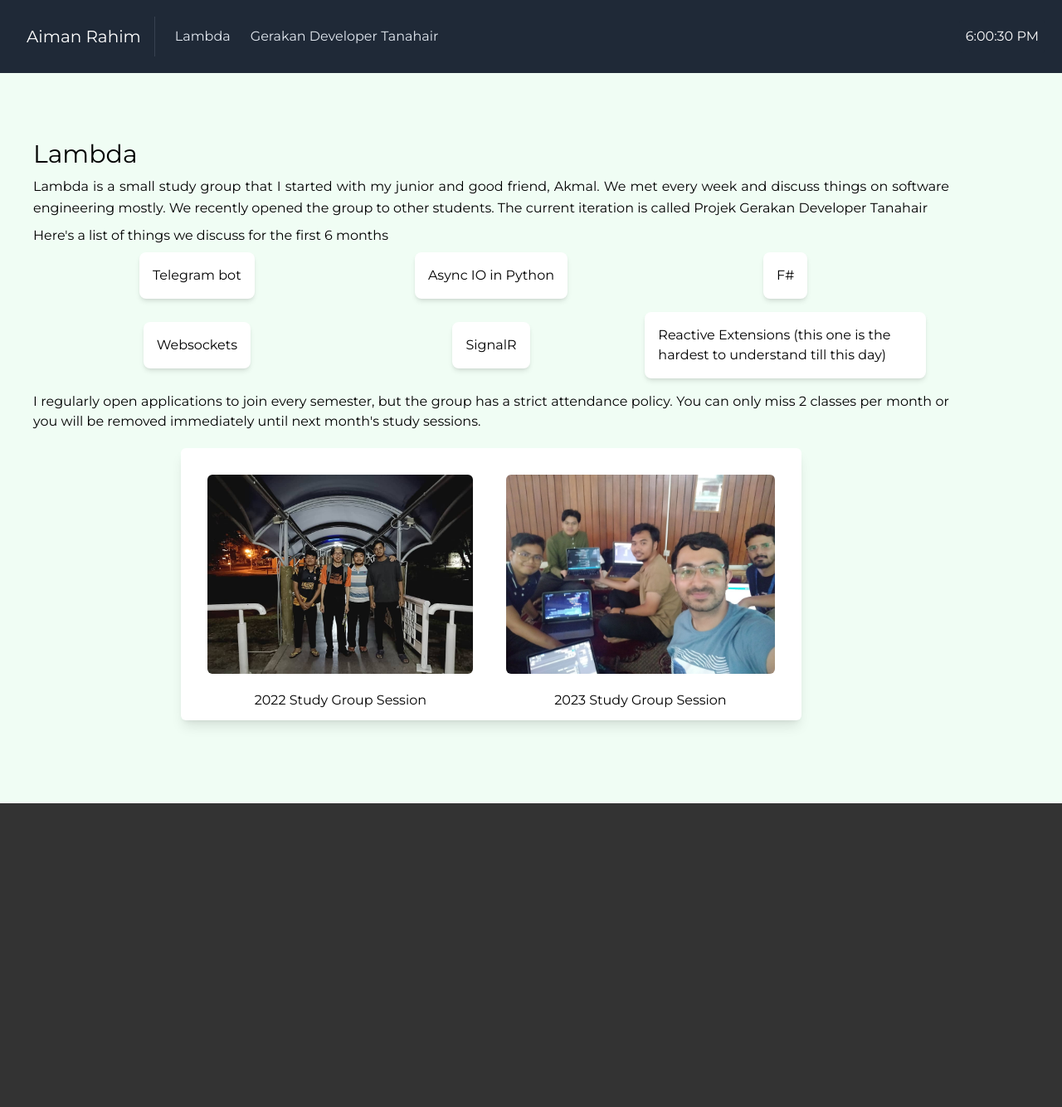
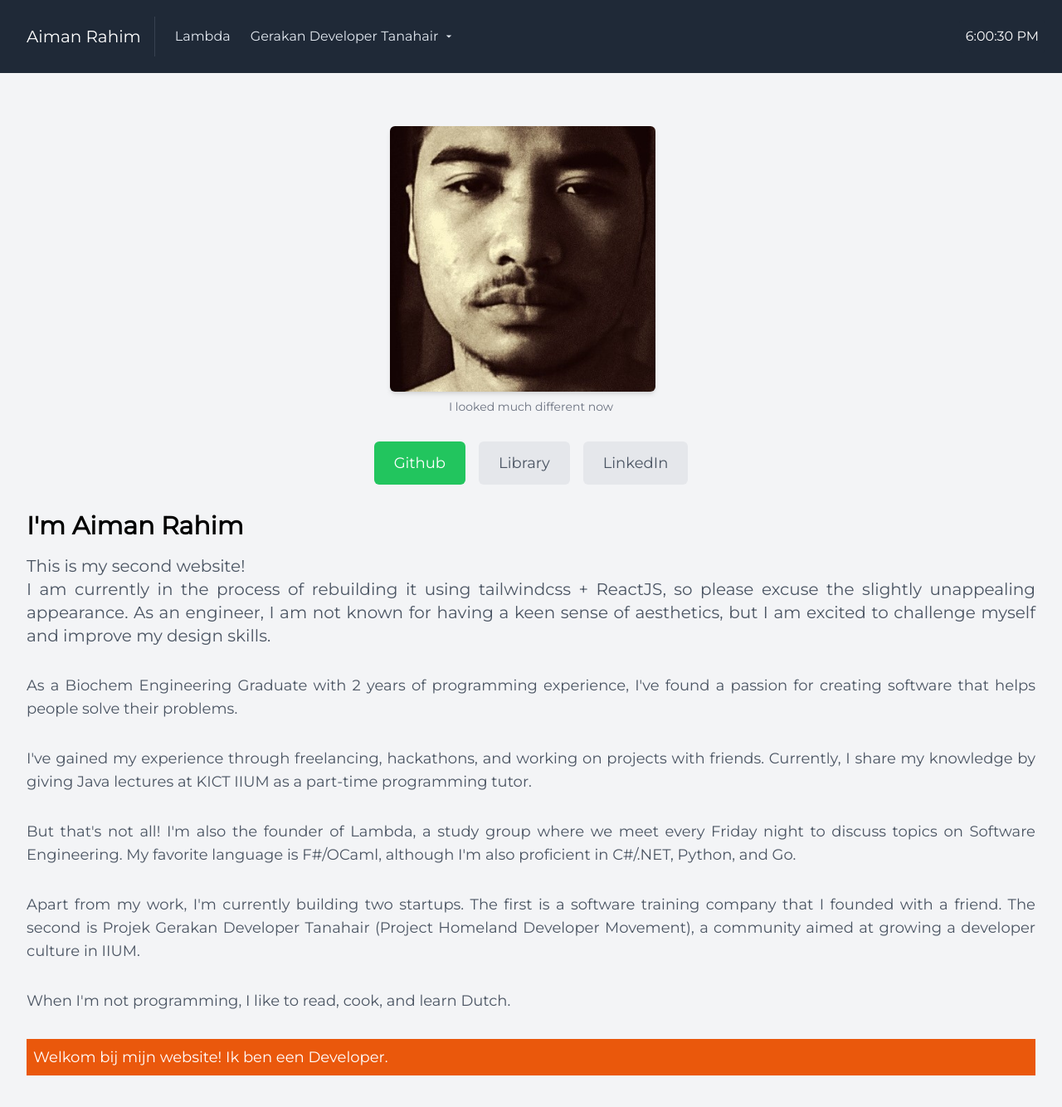
Before and after one commit to PlashSpeed-Aiman/PlashSpeed-Aiman.github.io, a React (Create React App) app: page /#/lambda in a window 1280 px wide. Shown: the top 1334 px of the page at 83% size. Before the commit the page ends 968 px from the top, so only its background shows below. Built offline with nearby package versions, Linux system fonts and the light colour scheme.

Commit message:
new update, link to library updated

```diff
--- a/src/App.js
+++ b/src/App.js
@@ -1,6 +1,6 @@
 import logo from "./logo.svg";
 import "./App.css";
-import About from "./components/AboutNormal";
+import About from "./components/AboutNew";
 import Navbar from "./components/Navbar";
 import Lambda from "./components/Lambda";
 import { HashRouter,Router, Route, Routes } from "react-router-dom";
@@ -8,16 +8,12 @@ function App() {
   return (
     <>
     <Navbar />
-    <HashRouter>
     <Routes>
       <Route index path="/" element={<About />} />
-
       <Route path="/lambda" element={<Lambda />} />
       </Routes>
 
 
-
-    </HashRouter>
 
 
 
--- a/src/Constants/LinkConsts.js
+++ b/src/Constants/LinkConsts.js
@@ -1,5 +1,5 @@
 export default class ProfileLinks{
     static GITHUB_LINK = "https://github.com/PlashSpeed-Aiman";
-    static LIBRARY_LINK = "https://liveiiumedu-my.sharepoint.com/personal/maiman_ar_live_iium_edu_my/_layouts/15/onedrive.aspx?id=%2Fpersonal%2Fmaiman%5Far%5Flive%5Fiium%5Fedu%5Fmy%2FDocuments%2FBooks%20and%20Important%20Document&ga=1"
+    static LIBRARY_LINK = "https://liveiiumedu-my.sharepoint.com/:f:/g/personal/maiman_ar_live_iium_edu_my/Emnc5dZc8J5KuWaLY7EaygcBbgMfxvOxFcunb3xHP5LIEQ?e=5ksttE"
     static LINKEDIN_LINK = "https://www.linkedin.com/in/aiman-rahim-4267091a3/"
 }
--- /dev/null
+++ b/src/components/AboutNew.js
@@ -0,0 +1,84 @@
+import { NavLink, Link } from "react-router-dom";
+import ProfileLinks from "../Constants/LinkConsts";
+import Hero from "../hero.jpg";
+export default function About() {
+  return (
+    <section class="flex items-center bg-gray-100 px-4 py-16 sm:px-6 lg:px-8">
+      <div class="container mx-auto grid grid-cols-1 gap-8 lg:grid-cols-1 lg:items-center">
+        <div className="hidden lg:mt-0 lg:col-span-1 lg:flex justify-center ">
+          <figure className="grid grid-cols-1 justify-items-center">
+            <img
+              className="rounded-md object-cover mr-5 w-80 h-80 shadow-md hover:shadow-lg transform transition duration-500 hover:scale-105"
+              src={Hero}
+              alt="mockup"
+            />
+            <figcaption className="text-sm font-medium text-gray-500 mt-2">
+              I looked much different now
+            </figcaption>
+          </figure>
+
+        </div>
+        <div class="flex flex-col sm:flex-row justify-center">
+            <a
+              href={ProfileLinks.GITHUB_LINK}
+              class="inline-flex items-center justify-center text-lg font-medium text-white bg-green-500 hover:bg-green-600 px-6 py-3 rounded-md mb-4 sm:mr-4 sm:mb-0"
+            >
+              Github
+            </a>
+            <a
+              href={ProfileLinks.LIBRARY_LINK}
+              class="inline-flex items-center justify-center text-lg font-medium text-gray-600 bg-gray-200 hover:bg-gray-300 px-6 py-3 rounded-md mb-4 sm:mr-4 sm:mb-0"
+            >
+              Library
+            </a>
+            <a
+              href={ProfileLinks.LINKEDIN_LINK}
+              class="inline-flex items-center justify-center text-lg font-medium text-gray-600 bg-gray-200 hover:bg-gray-300 px-6 py-3 rounded-md"
+            >
+              LinkedIn
+            </a>
+          </div>
+        <div class="lg:col-span-1">
+          <h1 class="text-3xl font-bold mb-4">I'm Aiman Rahim</h1>
+          <h2 class="text-xl font-medium text-gray-600 mb-8 text-justify">
+            This is my second website! <br /> I am currently in the process of
+            rebuilding it using tailwindcss + ReactJS, so please excuse the
+            slightly unappealing appearance. As an engineer, I am not known for
+            having a keen sense of aesthetics, but I am excited to challenge
+            myself and improve my design skills.
+          </h2>
+          <p class="text-lg leading-7 text-gray-600 mb-8 text-justify">
+            As a Biochem Engineering Graduate with 2 years of programming
+            experience, I've found a passion for creating software that helps
+            people solve their problems.
+          </p>
+          <p class="text-lg leading-7 text-gray-600 mb-8 text-justify">
+            I've gained my experience through freelancing, hackathons, and
+            working on projects with friends. Currently, I share my knowledge by
+            giving Java lectures at KICT IIUM as a part-time programming tutor.
+          </p>
+          <p class="text-lg leading-7 text-gray-600 mb-8 text-justify">
+            But that's not all! I'm also the founder of Lambda, a study group
+            where we meet every Friday night to discuss topics on Software
+            Engineering. My favorite language is F#/OCaml, although I'm also
+            proficient in C#/.NET, Python, and Go.
+          </p>
+          <p class="text-lg leading-7 text-gray-600 mb-8 text-justify">
+            Apart from my work, I'm currently building two startups. The first
+            is a software training company that I founded with a friend. The
+            second is Projek Gerakan Developer Tanahair (Project Homeland
+            Developer Movement), a community aimed at growing a developer
+            culture in IIUM.
+          </p>
+          <p class="text-lg leading-7 text-gray-600 mb-8 text-justify">
+            When I'm not programming, I like to read, cook, and learn Dutch.
+          </p>
+          <p class="bg-orange-600 text-lg text-white p-2 mb-8">
+            Welkom bij mijn website! Ik ben een Developer.
+          </p>
+
+        </div>
+      </div>
+    </section>
+  );
+}
--- a/src/components/Lambda.js
+++ b/src/components/Lambda.js
@@ -1,53 +1,56 @@
 import pic from "../1679732830286.jpg";
-import pic2 from "../2022.jpg"
+import pic2 from "../2022.jpg";
 export default function Lambda() {
   return (
-    <section>
-      <div className="container mx-auto flex px-10 py-20 md:flex-row flex-col items-center bg-green-50	">
-        <div className="lg:flex-grow  md:w-1/2 lg:pr-24 md:pr-16 flex flex-col md:items-start md:text-left mb-16 md:mb-0 items-center text-center">
-          <h1 className="  text-3xl">Lambda</h1>
-          <p className="mt-2 mb-2 leading-relaxed text-justify">
+    <section className="bg-gray-100">
+      <div class="container mx-auto px-4 py-16 md:px-24 md:py-32 lg:flex items-center">
+        <div class="lg:w-1/2 lg:pr-16">
+          <h1 class="text-5xl font-bold mb-6 text-gray-900">Lambda</h1>
+          <p class="text-lg leading-relaxed mb-8 text-gray-600">
             Lambda is a small study group that I started with my junior and good
-            friend, Akmal. We met every week and discuss things on software
-            engineering mostly. We recently opened the group to other students. The current iteration is called Projek Gerakan Developer Tanahair
+            friend, Akmal. We meet every week and discuss things on software
+            engineering mostly. We recently opened the group to other students.
+            The current iteration is called Projek Gerakan Developer Tanahair.
           </p>
-          <p>Here's a list of things we discuss for the first 6 months</p>
-          <ul className="mx-5 list-none grid lg:grid-cols-3 sm:grid-cols-1 place-items-center self-center  ">
-            <li className="rounded-lg bg-white shadow-md p-4 w-fit m-2 ">
-              Telegram bot</li>
-            <li className="rounded-lg bg-white shadow-md p-4 w-fit m-2 ">Async IO in Python</li>
-            <li className="rounded-lg bg-white shadow-md p-4 w-fit m-2 ">F#</li>
-            <li className="rounded-lg bg-white shadow-md p-4 w-fit m-2 ">Websockets</li>
-            <li className="rounded-lg bg-white shadow-md p-4 w-fit m-2 ">SignalR</li>
-            <li className="rounded-lg bg-white shadow-md p-4 w-fit m-2 ">
+          <div class="mb-8">
+            <h2 class="text-xl font-bold mb-4 text-gray-900">
+              Topics We Cover
+            </h2>
+            <ul class="list-disc pl-6 text-gray-600">
+              <li>Telegram bot</li>
+              <li>Async IO in Python</li>
+              <li>F#</li>
+              <li>Websockets</li>
+              <li>SignalR</li>
+              <li>
                 Reactive Extensions (this one is the hardest to understand till
                 this day)
               </li>
             </ul>
-          <p className="mt-2 text-justify">
+          </div>
+          <p class="text-lg leading-relaxed mb-8 text-gray-600">
             I regularly open applications to join every semester, but the group
             has a strict attendance policy. You can only miss 2 classes per
             month or you will be removed immediately until next month's study
             sessions.
           </p>
-          <div className="bg-white px-3 py-3 rounded-md	shadow-lg flex flex-col sm:flex-row justify-center mx-auto my-5">
-            <figure className=" grid grid-cols-1 justify-items-center ">
+        </div>
+        <div class="lg:w-1/2">
+          <div class="grid grid-cols-2 gap-4">
             <img
-                className=" object-cover  h-60 max-w-96 mx-5 md:my-5  rounded-md"
+              class="object-cover h-64 md:h-96 rounded-lg shadow-lg"
               src={pic2}
               alt="Lambda"
             />
-              <figcaption>2022 Study Group Session</figcaption>
-            </figure>
-            <figure className=" object-cover grid grid-cols-1 justify-items-center">
             <img
-                className="  h-60 max-w-96 mx-5 md:my-5  rounded-md"
+              class="object-contain h-64 md:h-96 rounded-lg shadow-lg"
               src={pic}
               alt="Lambda"
             />
-              <figcaption>2023 Study Group Session</figcaption>
-            </figure>
           </div>
+          <p class="text-lg font-bold mt-8 text-gray-900 text-center">
+            Study Group Sessions
+          </p>
         </div>
       </div>
     </section>
--- a/src/components/Navbar.js
+++ b/src/components/Navbar.js
@@ -1,30 +1,64 @@
 // src/components/Navbar.js
 import Clock from "./Clock"
 import React from "react";
+import { Link} from "react-router-dom";
+import {  useState } from 'react';
 
 export default function Navbar() {
+  const [isDropdownOpen, setIsDropdownOpen] = useState(false);
+
+  const toggleDropdown = () => {
+    setIsDropdownOpen(!isDropdownOpen);
+  };
+
   return (
     <header className="bg-gray-800 md:sticky top-0 z-10">
       <div className="container mx-auto flex flex-wrap p-5 flex-col md:flex-row items-center">
         <a className="title-font font-medium text-white mb-4 md:mb-0">
-          <a href="/" className="ml-3 text-xl">
+          <Link to="/" className="ml-3 text-xl">
             Aiman Rahim
-          </a>
+          </Link>
         </a>
         <nav className="md:mr-auto md:ml-4 md:py-1 md:pl-4 md:border-l md:border-gray-700	flex flex-wrap items-center text-base justify-center">
-          <a href="/#/lambda" className="inline-flex items-center mr-2 hover:text-white text-slate-200	 hover:bg-gray-700 p-2 rounded-md" >
+          <Link
+            to="/lambda"
+            className="inline-flex items-center mr-2 hover:text-white text-slate-200	 hover:bg-gray-700 p-2 rounded-md"
+          >
             Lambda
-          </a>
-          <a href="#/skills" className=" inline-flex mr-5 hover:text-white text-slate-200	 hover:bg-gray-700 p-2 rounded-md">
+          </Link>
+          <button
+            className=" inline-flex items-center mr-2 hover:text-white text-slate-200 hover:bg-gray-700 p-2 rounded-md focus:outline-none "
+            onClick={toggleDropdown}
+          >
             Gerakan Developer Tanahair
-          </a>
-
+            <svg
+              className="fill-current h-4 w-4 ml-1"
+              xmlns="http://www.w3.org/2000/svg"
+              viewBox="0 0 20 20"
+            >
+              <path d="M6 8l4 4 4-4"></path>
+            </svg>
+          </button>
+          {isDropdownOpen && (
+            <div className="absolute bg-gray-800 py-2 rounded-md w-full mt-2 md:mt-0 md:w-auto md:mx-3 lg:-translate-x-10 md:-translate-x-10 translate-y-20 ">
+              <Link
+                to="/skills"
+                className="block px-4 py-2 text-white hover:text-gray-200"
+              >
+                Skill Sets
+              </Link>
+              <Link
+                to="/projects"
+                className="block px-4 py-2 text-white hover:text-gray-200"
+              >
+                Projects
+              </Link>
+            </div>
+          )}
         </nav>
-        <div
-          className="inline-flex items-center bg-gray-800 border-0 p-2 focus:outline-none hover:bg-gray-700 rounded text-base mt-4 md:mt-0">
-          <Clock/>
+        <div className="inline-flex items-center bg-gray-800 border-0 p-2 focus:outline-none hover:bg-gray-700 rounded text-base mt-4 md:mt-0">
+          <Clock />
         </div>
       </div>
     </header>
-  );
-}
+  );}
--- a/src/index.js
+++ b/src/index.js
@@ -8,7 +8,10 @@ import { BrowserRouter } from 'react-router-dom';
 const root = ReactDOM.createRoot(document.getElementById('root'));
 root.render(
   <React.StrictMode>
+    <BrowserRouter>
     <App />
+    </BrowserRouter>
+
   </React.StrictMode>
 
 );
```
Also changed, not shown: src/App.css (+15 -0 lines), 1 other file (tests, documents, lock files or other folders). Lines whose indentation alone changed are shown as unchanged.
